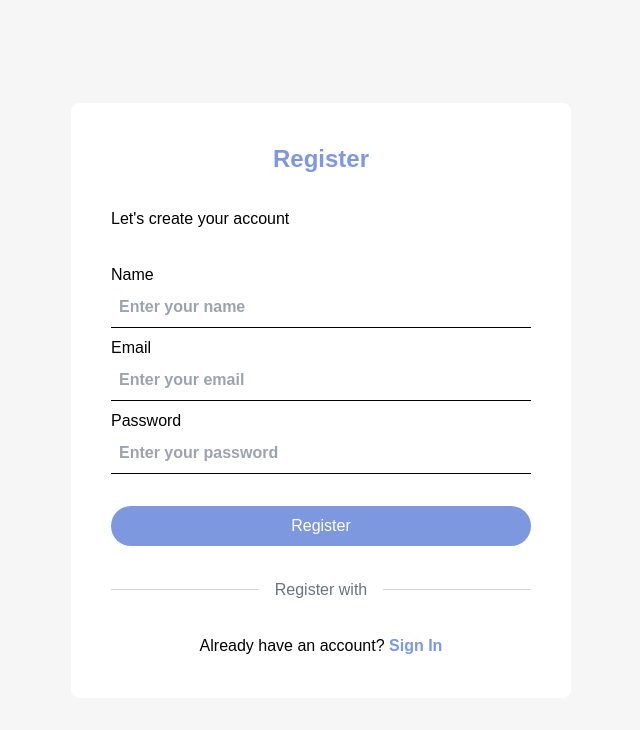
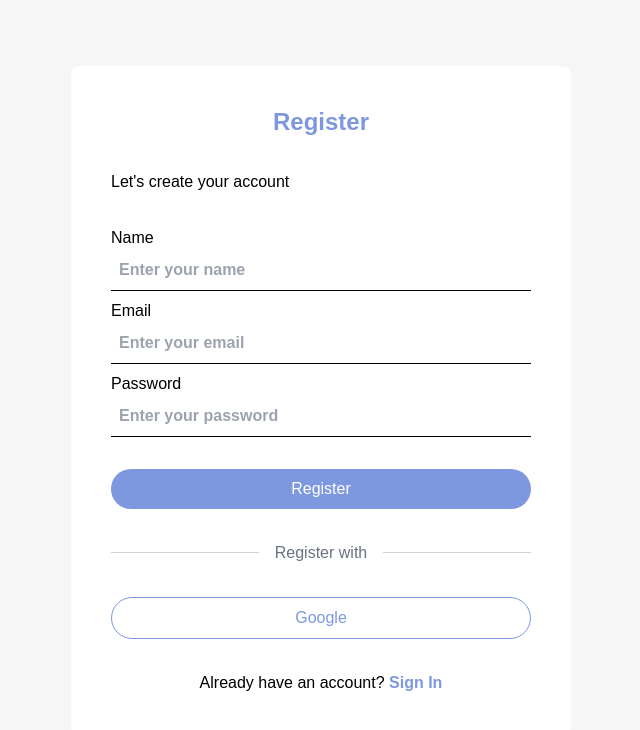
Before and after one commit to rifqdev/web-chat-app, a Next.js app: page /auth/register in a window 1280 px wide. Shown: the top 730 px of the page, without its empty margins (319-959 px from the left). Built offline with nearby package versions, Linux system fonts and the light colour scheme.

Commit message:
select chat from contacts

```diff
--- a/src/app/auth/login/page.jsx
+++ b/src/app/auth/login/page.jsx
@@ -37,7 +37,7 @@ const LoginPage = () => {
           <p className="mx-4 text-gray-500">Login with</p>
           <div className="flex-1 border-t border-gray-300"></div>
         </div>
-        {/* <ButtonElement className="w-full border border-blue-sky text-blue-sky p-2 rounded-full">Google</ButtonElement> */}
+        <ButtonElement className="w-full border border-blue-sky text-blue-sky p-2 rounded-full">Google</ButtonElement>
 
         <p className="text-center mt-8 text-black">
           Don't have an account?{" "}
--- a/src/app/auth/register/page.jsx
+++ b/src/app/auth/register/page.jsx
@@ -37,7 +37,7 @@ const RegisterPage = () => {
           <p className="mx-4 text-gray-500">Register with</p>
           <div className="flex-1 border-t border-gray-300"></div>
         </div>
-        {/* <ButtonElement className="w-full border border-blue-sky text-blue-sky p-2 rounded-full">Google</ButtonElement> */}
+        <ButtonElement className="w-full border border-blue-sky text-blue-sky p-2 rounded-full">Google</ButtonElement>
 
         <p className="text-center mt-8 text-black">
           Already have an account?{" "}
--- a/src/app/page.js
+++ b/src/app/page.js
@@ -30,7 +30,7 @@ export default function Home() {
       {/* <SplashScreen /> */}
       {activeSidebar === "chatlist" && <ChatListTemplate handleShowModal={handleShowModal} setSelectedChat={setSelectedChat} />}
       {activeSidebar === "setting" && <SettingsTemplate handleActiveSidebar={handleActiveSidebar} />}
-      {activeSidebar === "contacts" && <ContactsTemplate handleActiveSidebar={handleActiveSidebar} />}
+      {activeSidebar === "contacts" && <ContactsTemplate handleActiveSidebar={handleActiveSidebar} setSelectedChat={setSelectedChat} />}
       <div className="col-span-9">
         {selectedChat ? (
           <ChatTemplate />
--- a/src/components/templates/contacts/index.jsx
+++ b/src/components/templates/contacts/index.jsx
@@ -46,7 +46,7 @@ const mockData = [
   },
 ];
 
-const ContactsTemplate = ({ handleActiveSidebar }) => {
+const ContactsTemplate = ({ handleActiveSidebar, setSelectedChat }) => {
   return (
     <div className="bg-white col-span-3 p-5 overflow-y-auto pb-20">
       <div className="w-full flex items-center justify-between">
@@ -61,6 +61,7 @@ const ContactsTemplate = ({ handleActiveSidebar }) => {
           <div
             key={item.id}
             className="flex items-center gap-3 mt-3 cursor-pointer hover:bg-slate-100 hover:p-1 transition-all duration-300 ease-out"
+            onClick={() => setSelectedChat(true)}
           >
             <Image src={item.avatar} alt="avatar" width={40} height={40} />
             <div>
```
